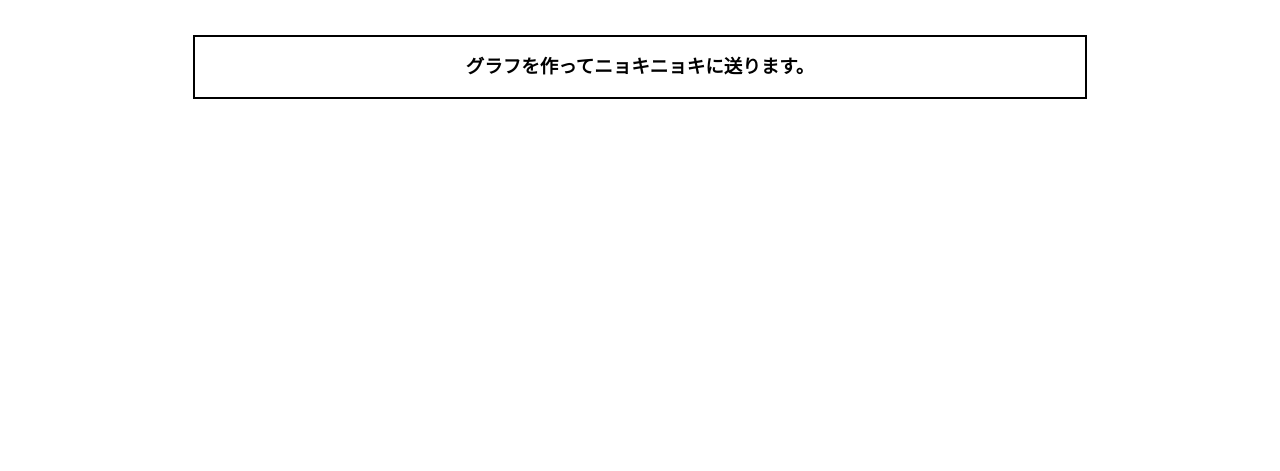
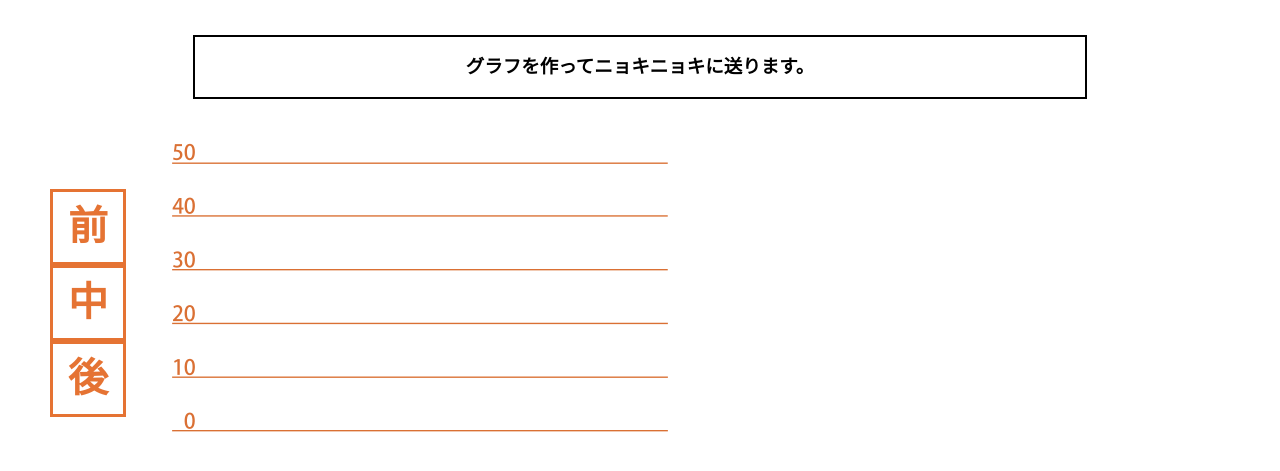
Before and after one commit to haseaki0503/nyoki-nyoki-client, a website: page public/graph.html in a window 1280 px wide. Shown: the part 135-606 px from the top of the page. Drawn offline with Linux system fonts and the light colour scheme.

Commit message:
Add some new files

```diff
--- a/public/css/page.css
+++ b/public/css/page.css
@@ -57,6 +57,28 @@ article {
 .graph-mode-title {
 	color: #E57333;
 	border: 3px #E57333 solid;
+}
+.menu{
+	width: 70px;
+	height: 600px;
+	margin: 50px;
+	float: left;
+}
+.waku{
+	width: 70px;
+	height: 70px;
+	border: 3px #E57333 solid;
+}
+.waku > p{
+	text-align: center;
+	font-size: 40px;
+	font-weight: bold;
+	color: #E57333;
+	line-height: 70px;
+}
+.memori{
+	width: 500px;
+	overflow: hidden;
 }
 
 /*calc*/
--- a/public/graph.html
+++ b/public/graph.html
@@ -19,23 +19,23 @@
   <div class="mode">
      <p class="msg">グラフを作ってニョキニョキに送ります。</p>
   </div>
-<!--   <nav class="main-nav">
-    <li class="menu graph-menu">
-      <img src="src/menu-graph.png">
-      <p>グラフ</p>
-    </li>
-    <li class="menu graph-menu">
-      <img src="src/menu-calc.png">
-      <p>計算</p>
-    </li>
-    <li class="menu graph-menu">
-      <img src="src/menu-timer.png">
-      <p>タイマー</p>
-    </li>
-    <li class="menu graph-menu">
-      <img src="src/menu-onpu.png">
-      <p>ビジュアライザー</p>
-    </li>
-  </nav> -->
+  <article>
+    <nav class="menu">
+      <div class="waku">
+        <p>前</p>
+      </div>
+      <div class="waku">
+        <p>中</p>
+      </div>
+      <div class="waku">
+        <p>後</p>
+      </div>
+    </nav>
+    <nav>
+      <div class="memori">
+        <img src="src/memori.png">
+      </div>
+    </nav>
+  </article>
 </body>
 </html>
```
Also changed, not shown: public/src/memori.png (added).
